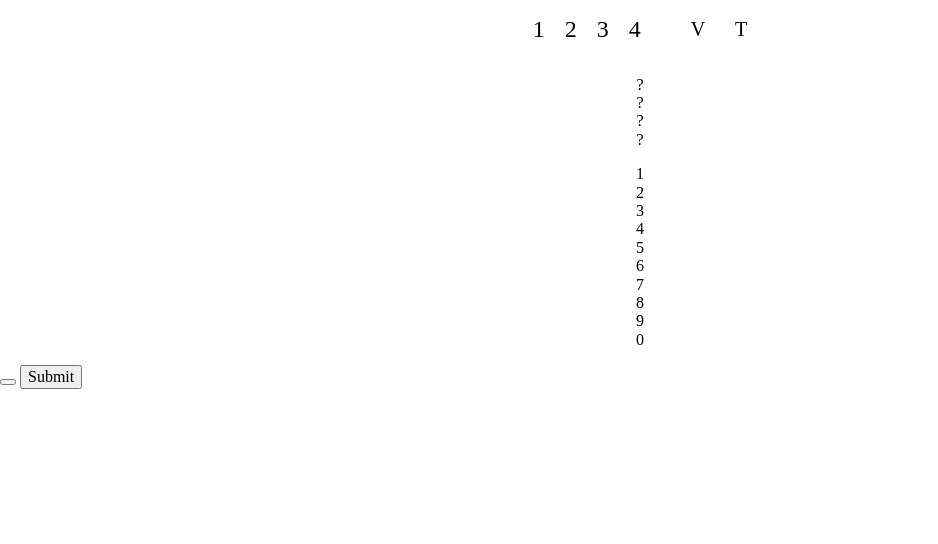
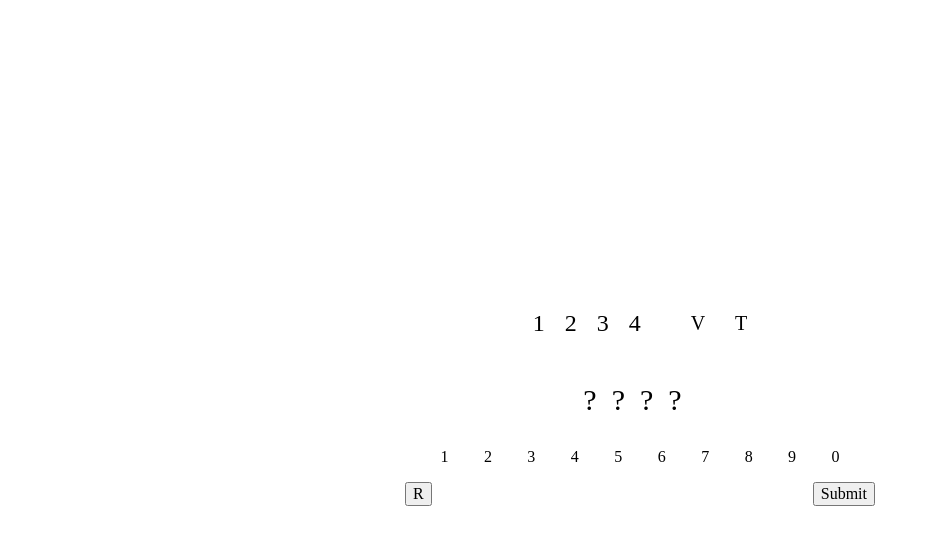
Before and after one commit to jhosmar26/ToroVaca, a plain HTML site: page index.html in a window 1280 px wide. Shown: the whole page, without its empty margins (0-938 px from the left). Drawn offline with Linux system fonts and the light colour scheme.

Commit message:
numpad html and css

```diff
--- a/css/styles.css
+++ b/css/styles.css
@@ -1,3 +1,10 @@
+body{
+    height: 100vh;
+    display: flex;
+    flex-direction: column;
+    justify-content: center;
+    align-items: center;
+}
 ul{
     padding: 0;
 }
@@ -26,3 +33,25 @@ ul li{
 .record-grid-v, .record-grid-t{
     font-size: 20px;
 }
+/* -------------------------------------- */
+.numPad{
+    max-width: 470px;
+    width: 100%;
+}
+
+.numPad-mainNumber{
+    display: flex;
+    justify-content: center;
+    letter-spacing: 15px;
+    font-size: 30px;
+}
+
+.numPad-selection{
+    display: flex;
+    justify-content: space-evenly;
+
+}
+.numPad-buttons{
+    display: flex;
+    justify-content: space-between;
+}
--- a/index.html
+++ b/index.html
@@ -36,7 +36,7 @@
             <li>0</li>
         </ul>
         <div class="numPad-buttons">
-            <button></button>
+            <button>R</button>
             <input type="submit">
         </div>
     </section>
```
